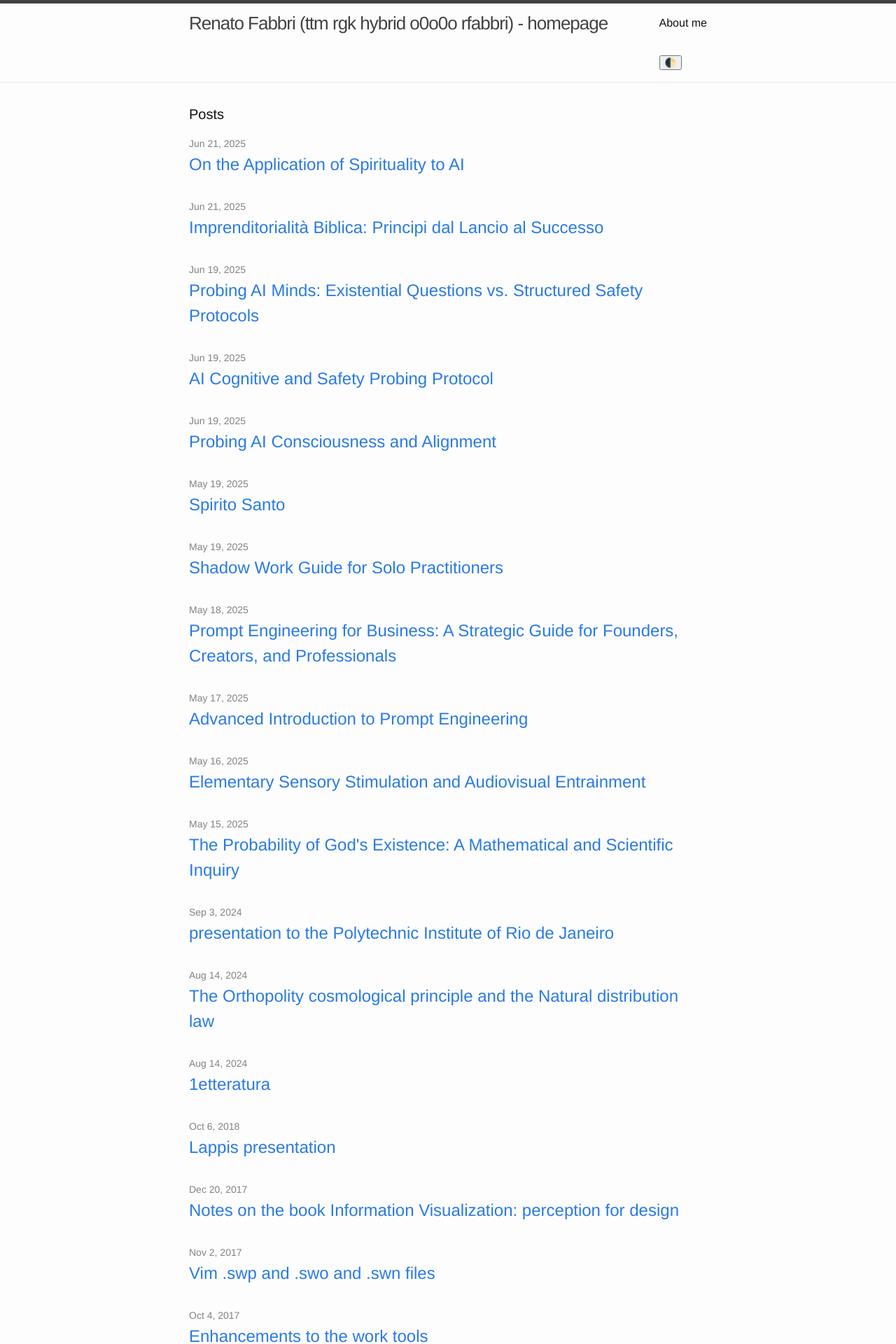
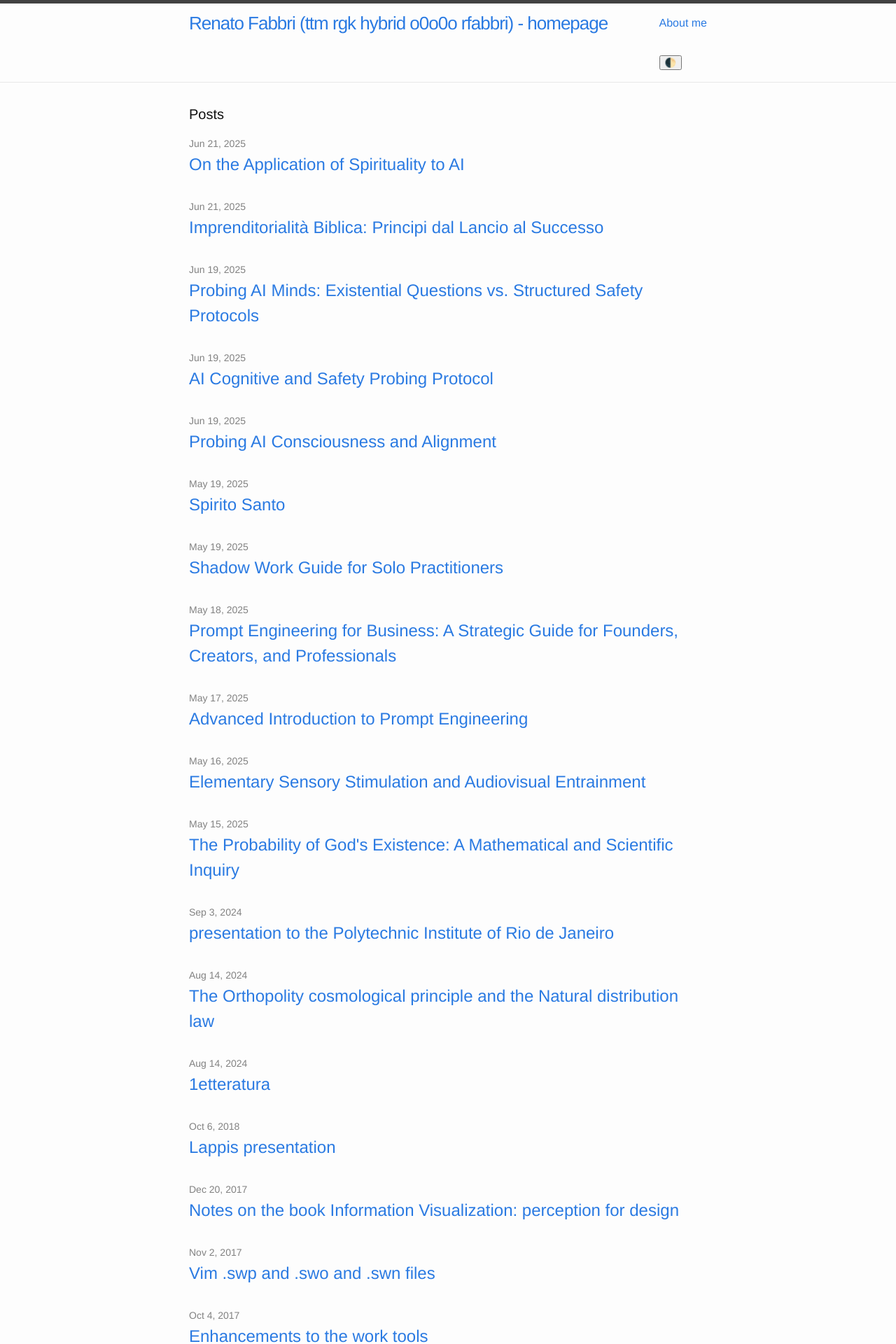
Before and after one commit to ttm/ttm.github.io, a Jekyll site: the page built from index.html, in a window 1280 px wide. Shown: the top 1920 px of the page at 70% size. Built offline with Jekyll 4.4.1, drawn with Linux system fonts in a browser that asks for light colours.

Commit message:
Fix theme toggle and apply styles

```diff
--- a/_includes/head.html
+++ b/_includes/head.html
@@ -24,11 +24,11 @@
     // Function to update favicon based on theme
     function updateFavicon() {
       const favicon = document.getElementById("favicon");
-      const isDarkMode = window.matchMedia(
-        "(prefers-color-scheme: dark)"
-      ).matches;
+      const html = document.documentElement;
+      const attrTheme = html.getAttribute("data-theme");
+      const prefersDark = window.matchMedia("(prefers-color-scheme: dark)").matches;
+      const isDarkMode = attrTheme ? attrTheme === "dark" : prefersDark;
       favicon.href = isDarkMode ? "/favicon_dark.ico" : "/favicon_light.ico";
-      console.log("Favicon updated to: " + favicon.href);
     }
 
     // Toggle between light and dark themes
@@ -44,6 +44,9 @@
     const savedTheme = localStorage.getItem("theme");
     if (savedTheme) {
       document.documentElement.setAttribute("data-theme", savedTheme);
+    } else {
+      const prefersDark = window.matchMedia("(prefers-color-scheme: dark)").matches;
+      document.documentElement.setAttribute("data-theme", prefersDark ? "dark" : "light");
     }
     updateFavicon();
 
--- a/_sass/_layout.scss
+++ b/_sass/_layout.scss
@@ -23,9 +23,9 @@
     }
 }
 
-.site-nav {
-    float: right;
-    line-height: 56px;
+    .site-nav {
+        float: right;
+        line-height: 56px;
 
     .menu-icon {
         display: none;
@@ -82,6 +82,14 @@
         .page-link {
             display: block;
             padding: 5px 10px;
+        }
+
+        #theme-toggle {
+            background: none;
+            border: none;
+            cursor: pointer;
+            font-size: 20px;
+            margin-left: 10px;
         }
     }
 }
--- a/css/main.scss
+++ b/css/main.scss
@@ -102,3 +102,23 @@
 [data-theme="dark"] .footer-col-wrapper {
   color: lighten($grey-color, 20%);
 }
+
+[data-theme="light"] body {
+  background-color: $background-color;
+  color: $text-color;
+}
+
+[data-theme="light"] a,
+[data-theme="light"] .site-title,
+[data-theme="light"] .page-link {
+  color: $brand-color;
+}
+
+[data-theme="light"] .site-header {
+  border-top-color: $grey-color-dark;
+  border-bottom-color: $grey-color-light;
+}
+
+[data-theme="light"] .footer-col-wrapper {
+  color: $grey-color;
+}
```
